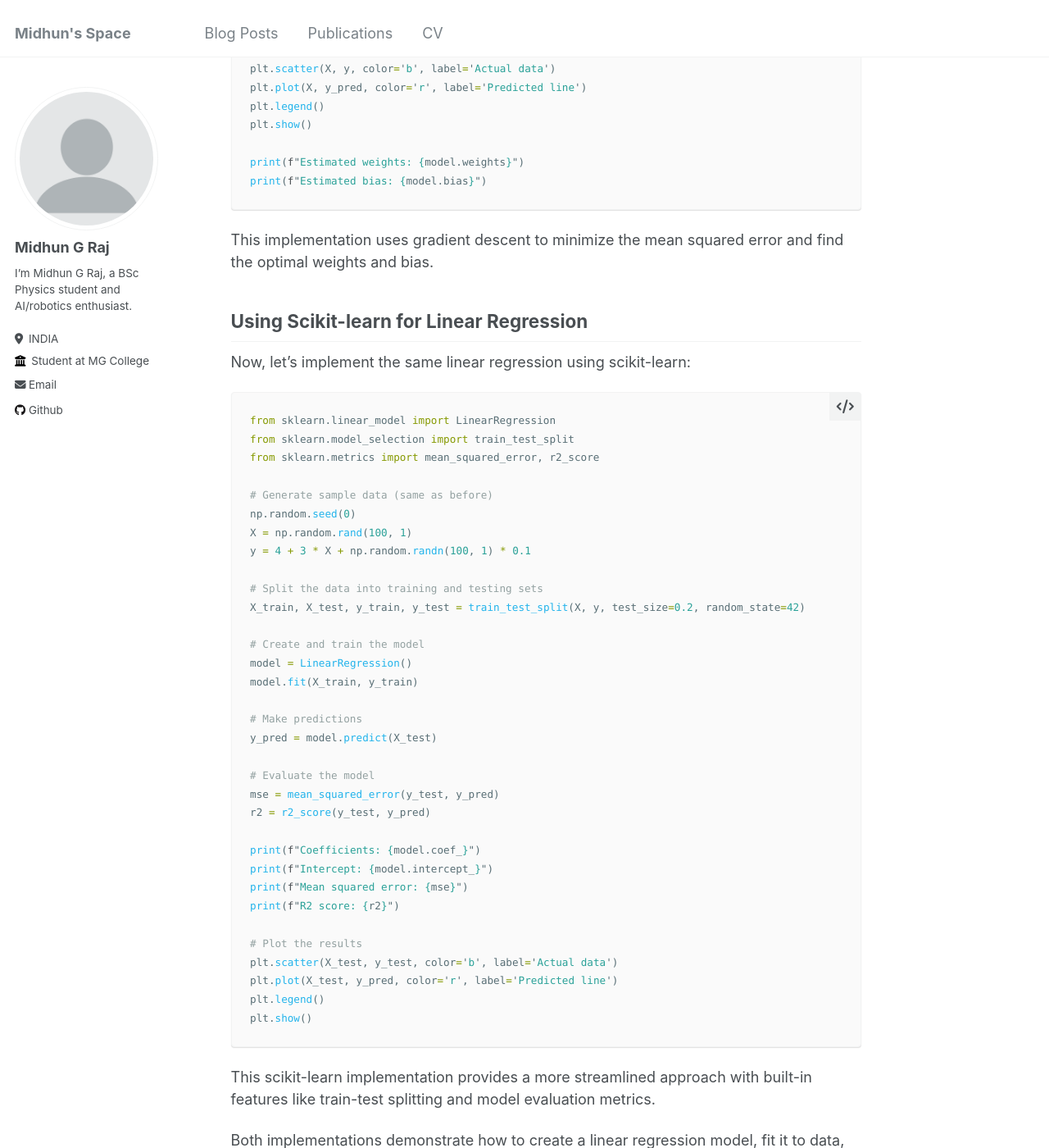
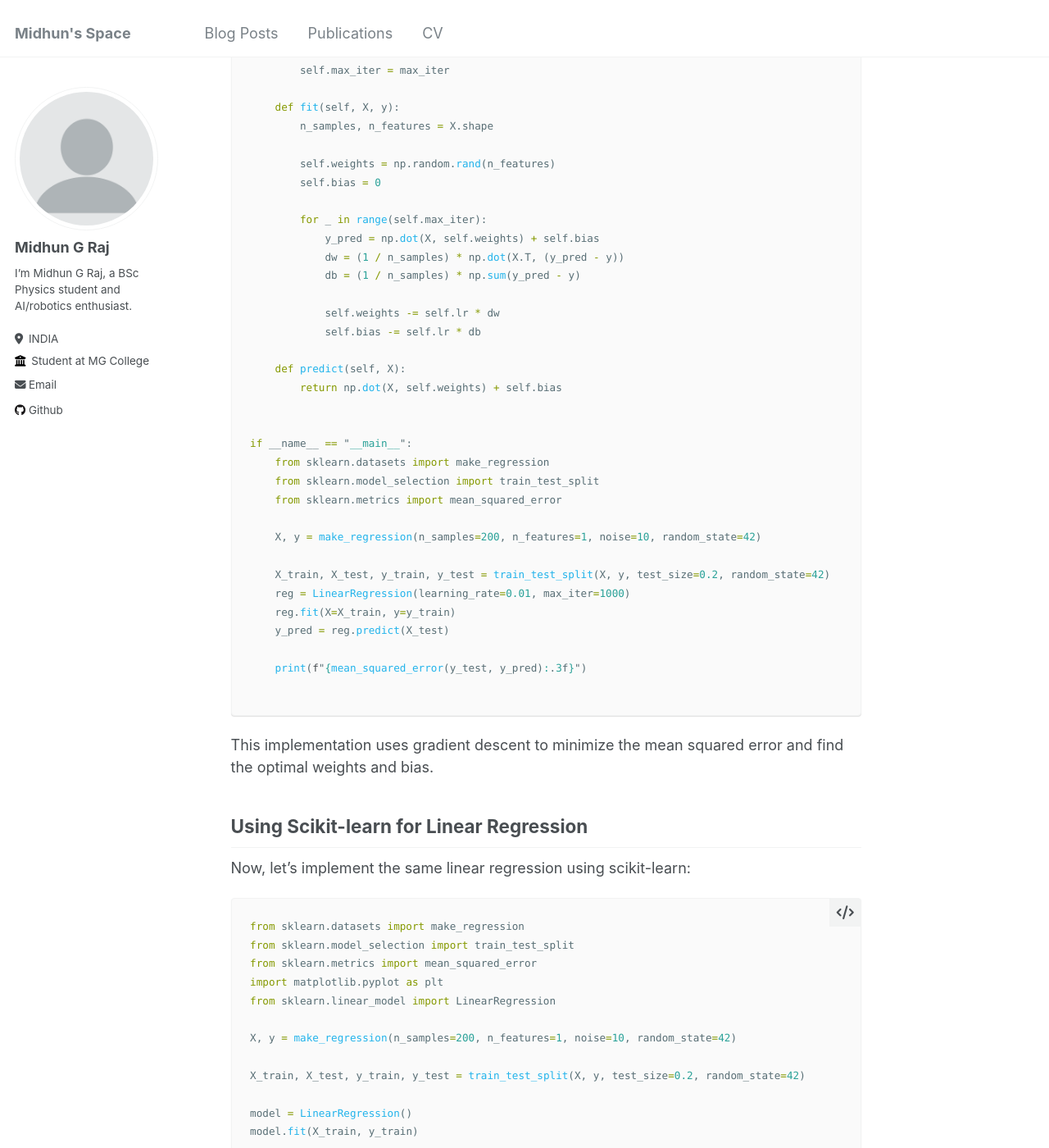
Before and after one commit to MIDHUNGRAJ/midhungraj.github.io, a Jekyll site: the page built from _posts/2022-12-24-blog-post-1.md, in a window 1280 px wide and 1400 px high, scrolled down 5091 px. Shown: the whole window at 82% size. Built offline with Jekyll 4.4.1, drawn with Linux system fonts in a browser that asks for light colours; some of the changed text lies outside the part shown.

Commit message:
udpate ->post#012

````diff
--- a/_posts/2022-12-24-blog-post-1.md
+++ b/_posts/2022-12-24-blog-post-1.md
@@ -160,54 +160,75 @@
 
 Let's implement simple linear regression from scratch using Python:
 
+### The Cost Function
+
+To assess how well our model fits the data, we use the Mean Squared Error (MSE) cost function:
+
+\[
+MSE = \frac{1}{n} \sum_{i=1}^{n} (y_{i} - \hat{y}_{i})^2
+\]
+
+Where:
+- \( n \) is the number of samples.
+- \( y_{i} \) is the actual value.
+- \( \hat{y}_{i} \) is the predicted value.
+
+### Gradient Descent
+
+To optimize our model, we employ the gradient descent algorithm, which minimizes the cost function by iteratively adjusting the weights and bias. The update rules for the weights and bias are given by:
+
+\[
+\beta_j = \beta_j - \alpha \cdot \frac{\partial MSE}{\partial \beta_j}
+\]
+
+Where:
+- \( \beta_j \) represents the weights (or bias).
+- \( \alpha \) is the learning rate, controlling the size of the steps taken towards the minimum.
+
+### Code Implementation
+
+Let's dive into the code for our Linear Regression model.
+
 ```python
 import numpy as np
-import matplotlib.pyplot as plt
 
-class LinearRegression:
-    def __init__(self, learning_rate=0.01, n_iterations=1000):
-        self.learning_rate = learning_rate
-        self.n_iterations = n_iterations
-        self.weights = None
-        self.bias = None
+class LinearRegression():
+    def __init__(self, learning_rate, max_iter):
+        self.lr = learning_rate
+        self.max_iter = max_iter
 
     def fit(self, X, y):
         n_samples, n_features = X.shape
-        self.weights = np.zeros(n_features)
+
+        self.weights = np.random.rand(n_features)
         self.bias = 0
 
-        for _ in range(self.n_iterations):
-            y_predicted = np.dot(X, self.weights) + self.bias
+        for _ in range(self.max_iter):
+            y_pred = np.dot(X, self.weights) + self.bias
+            dw = (1 / n_samples) * np.dot(X.T, (y_pred - y))
+            db = (1 / n_samples) * np.sum(y_pred - y)
 
-            dw = (1 / n_samples) * np.dot(X.T, (y_predicted - y))
-            db = (1 / n_samples) * np.sum(y_predicted - y)
-
-            self.weights -= self.learning_rate * dw
-            self.bias -= self.learning_rate * db
+            self.weights -= self.lr * dw
+            self.bias -= self.lr * db
 
     def predict(self, X):
         return np.dot(X, self.weights) + self.bias
 
-# Generate some sample data
-np.random.seed(0)
-X = np.random.rand(100, 1)
-y = 4 + 3 * X + np.random.randn(100, 1) * 0.1
 
-# Create and train the model
-model = LinearRegression(learning_rate=0.1, n_iterations=1000)
-model.fit(X, y)
+if __name__ == "__main__":
+    from sklearn.datasets import make_regression
+    from sklearn.model_selection import train_test_split
+    from sklearn.metrics import mean_squared_error
 
-# Make predictions
-y_pred = model.predict(X)
+    X, y = make_regression(n_samples=200, n_features=1, noise=10, random_state=42)
 
-# Plot the results
-plt.scatter(X, y, color='b', label='Actual data')
-plt.plot(X, y_pred, color='r', label='Predicted line')
-plt.legend()
-plt.show()
+    X_train, X_test, y_train, y_test = train_test_split(X, y, test_size=0.2, random_state=42)
+    reg = LinearRegression(learning_rate=0.01, max_iter=1000)
+    reg.fit(X=X_train, y=y_train)
+    y_pred = reg.predict(X_test)
 
-print(f"Estimated weights: {model.weights}")
-print(f"Estimated bias: {model.bias}")
+    print(f"{mean_squared_error(y_test, y_pred):.3f}")
+
 ```
 
 This implementation uses gradient descent to minimize the mean squared error and find the optimal weights and bias.
@@ -217,38 +238,28 @@
 Now, let's implement the same linear regression using scikit-learn:
 
 ```python
+from sklearn.datasets import make_regression
+from sklearn.model_selection import train_test_split
+from sklearn.metrics import mean_squared_error
+import matplotlib.pyplot as plt
 from sklearn.linear_model import LinearRegression
-from sklearn.model_selection import train_test_split
-from sklearn.metrics import mean_squared_error, r2_score
 
-# Generate sample data (same as before)
-np.random.seed(0)
-X = np.random.rand(100, 1)
-y = 4 + 3 * X + np.random.randn(100, 1) * 0.1
+X, y = make_regression(n_samples=200, n_features=1, noise=10, random_state=42)
 
-# Split the data into training and testing sets
 X_train, X_test, y_train, y_test = train_test_split(X, y, test_size=0.2, random_state=42)
 
-# Create and train the model
 model = LinearRegression()
 model.fit(X_train, y_train)
 
-# Make predictions
 y_pred = model.predict(X_test)
 
-# Evaluate the model
-mse = mean_squared_error(y_test, y_pred)
-r2 = r2_score(y_test, y_pred)
+print(mean_squared_error(y_test, y_pred))
 
-print(f"Coefficients: {model.coef_}")
-print(f"Intercept: {model.intercept_}")
-print(f"Mean squared error: {mse}")
-print(f"R2 score: {r2}")
-
-# Plot the results
-plt.scatter(X_test, y_test, color='b', label='Actual data')
-plt.plot(X_test, y_pred, color='r', label='Predicted line')
-plt.legend()
+plt.scatter(X_test, y_test, color='blue')
+plt.plot(X_test, y_pred)
+plt.xlabel('X')
+plt.ylabel('y')
+plt.title('Linear Regression Dataset')
 plt.show()
 ```
 
````
